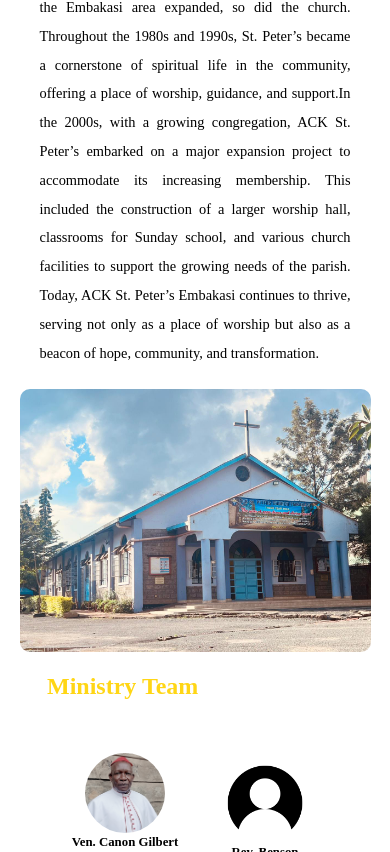
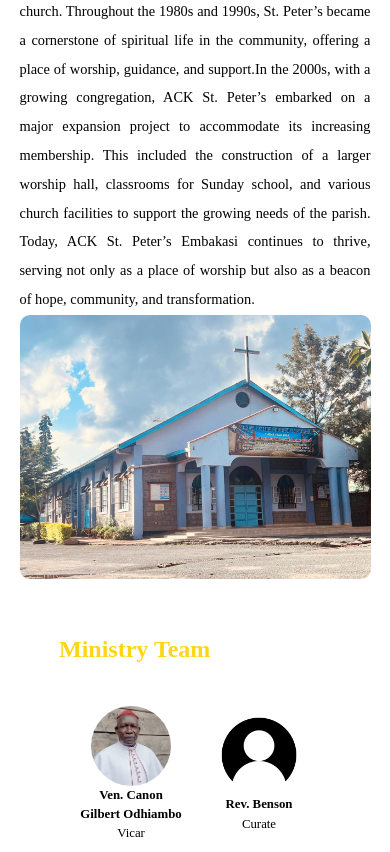
Before and after one commit to P3t3raw/Saints, a React (Create React App) app: page /about-us in a window 390 px wide. Shown: the part 1148-2000 px from the top of the page. Built offline with nearby package versions, Linux system fonts and the light colour scheme; the HTML template or start-up script is replaced by a standard one.

Commit message:
Committing changes on responsiveness for about page

```diff
--- a/src/pages/AboutUs/AboutUs.css
+++ b/src/pages/AboutUs/AboutUs.css
@@ -76,35 +76,39 @@ main {
 
 .churchHistory {
   display: block;
-  padding: 0.625rem;
+  /* padding: 0.625rem; */
   place-items: center;
-  height: 100vh;
+  height: auto;
 }
 
 .historyContent {
   display: grid;
   grid-template-columns: 1fr 1fr;
-  height: 90vh;
+  height: 100vh;
   width: 80vw;
   box-sizing: border-box;
-  gap: 0.625rem;
+  gap: 2.5rem;
   margin: auto;
   justify-content: center;
   align-items: center;
+  padding-block: 2rem;
 }
 
 .Content {
   text-align: justify;
-  padding: 1.25rem; /* 20px -> 1.25rem */
+  /* padding: 1.25rem; 20px -> 1.25rem */
   line-height: 2;
   flex: 1;
-  font-size: 1rem; /* 16px -> 1rem */
+  font-size: 1rem;
 }
 
 .contentImage {
-  padding-top: 6.25rem; /* 100px -> 6.25rem */
+  padding-top: 2rem; /* 100px -> 6.25rem */
   overflow-x: hidden;
   flex: 1;
+}
+.Content p {
+  font-size: 1.2rem;
 }
 
 .contentImage img {
@@ -206,13 +210,11 @@ main {
   /* Stack grid layout to a single column for history content */
   .historyContent {
     display: flex;
-    flex-direction: column-reverse;
-    gap: 1rem;
-    height: 100vh;
+    flex-direction: column;
+    height: auto;
     width: 90vw;
     /* border: 1px black solid; */
     margin: 0 auto;
-    overflow: hidden;
   }
 
   /* Adjust font sizes for readability */
@@ -230,29 +232,38 @@ main {
 
   .contentImage img {
     width: 80vw; /* Make image width flexible */
-    max-width: 30rem; /* Maximum width of 480px */
+    max-width: 45rem; /* Maximum width of 480px */
   }
-
+  .contentImage {
+    padding-top: 0;
+  }
   /* Adjust padding for sections */
   .churchHistory,
   .ministryTeam,
   .churchAdministration {
-    padding: 2rem;
+    /* padding: 2rem; */
     height: auto; /* Let content define height */
   }
 
   /* Stack members in a single column */
   .ministryMembers,
   .administrationMembers {
-    grid-template-columns: 1fr;
+    grid-template-columns: repeat(2, 1fr);
     gap: 1.25rem; /* Adjust gap */
     margin-inline: 0;
+    height: auto;
   }
 
   .singleClergy img,
   .singleAdmin img {
     width: 10rem; /* Reduce image size */
     height: 10rem;
+  }
+  .singleAdmin,
+  .singleClergy {
+    display: flex;
+    flex-direction: column;
+    height: 16rem;
   }
 }
 
@@ -299,16 +310,18 @@ main {
 
   .contentImage img {
     width: 90vw; /* Further reduce image width */
-    max-width: 25rem; /* Maximum width of 400px */
+    max-width: 36rem; /* Maximum width of 400px */
   }
 
   /* Stack members in a single column with tighter spacing */
   .ministryMembers,
   .administrationMembers {
+    display: grid;
     grid-template-columns: repeat(2, 1fr);
-    gap: 1.5rem; /* Smaller gap between items */
+    gap: 1.5rem;
     margin-inline: 0;
     font-size: 0.8rem;
+    /* justify-items: center; */
   }
   .singleAdmin,
   .singleClergy {
@@ -330,7 +343,8 @@ main {
   .churchHistory,
   .ministryTeam,
   .churchAdministration {
-    padding: 0.5rem;
+    /* padding: 0.5rem; */
+    height: auto;
     /* border: 1px black solid; */
   }
 }
```
